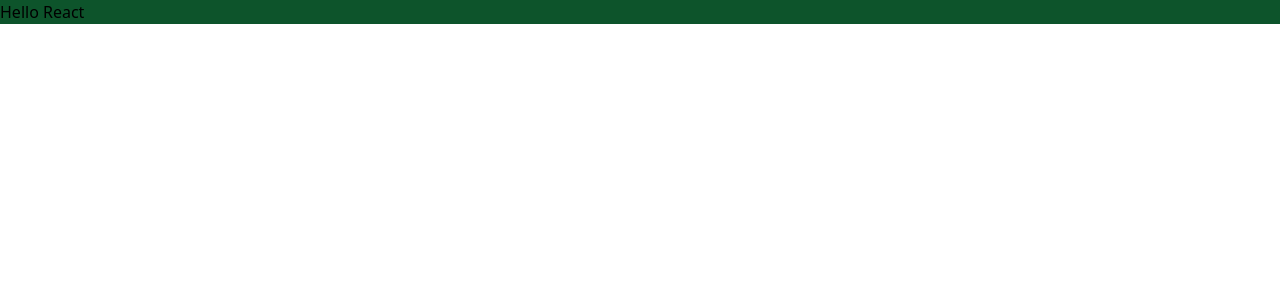
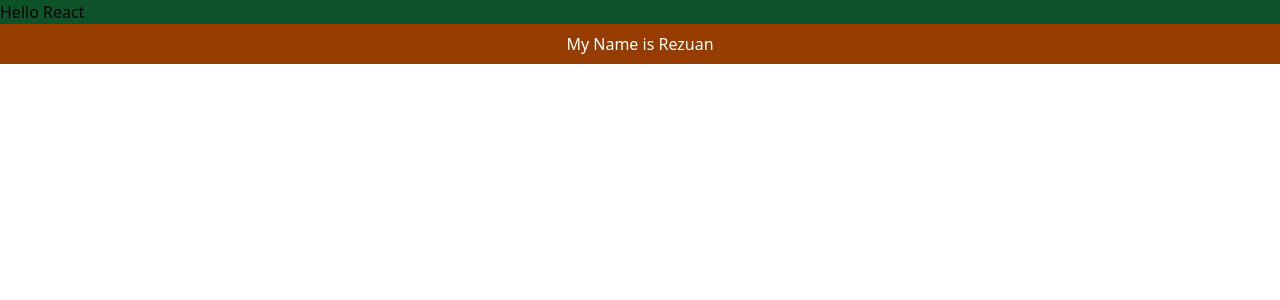
Before and after one commit to abukaharsiddiq/FirstReact, a React (Vite) app: page / in a window 1280 px wide. Shown: the top 300 px of the page. Built offline with nearby package versions, Linux system fonts and the light colour scheme.

Commit message:
added a text

```diff
--- a/src/App.jsx
+++ b/src/App.jsx
@@ -1,10 +1,13 @@
-import { useState } from 'react'
+
+
 
 function App() {
 
   return (
     <>
         <h4 className="bg-green-900">Hello React</h4>
+       <span> <h1 className='text-center p-2 bg-amber-800 text-white'>My Name is Rezuan</h1></span>
+
     </>
   )
 }
```
Also changed, not shown: src/Banner.jsx (added, +34 -0 lines).
